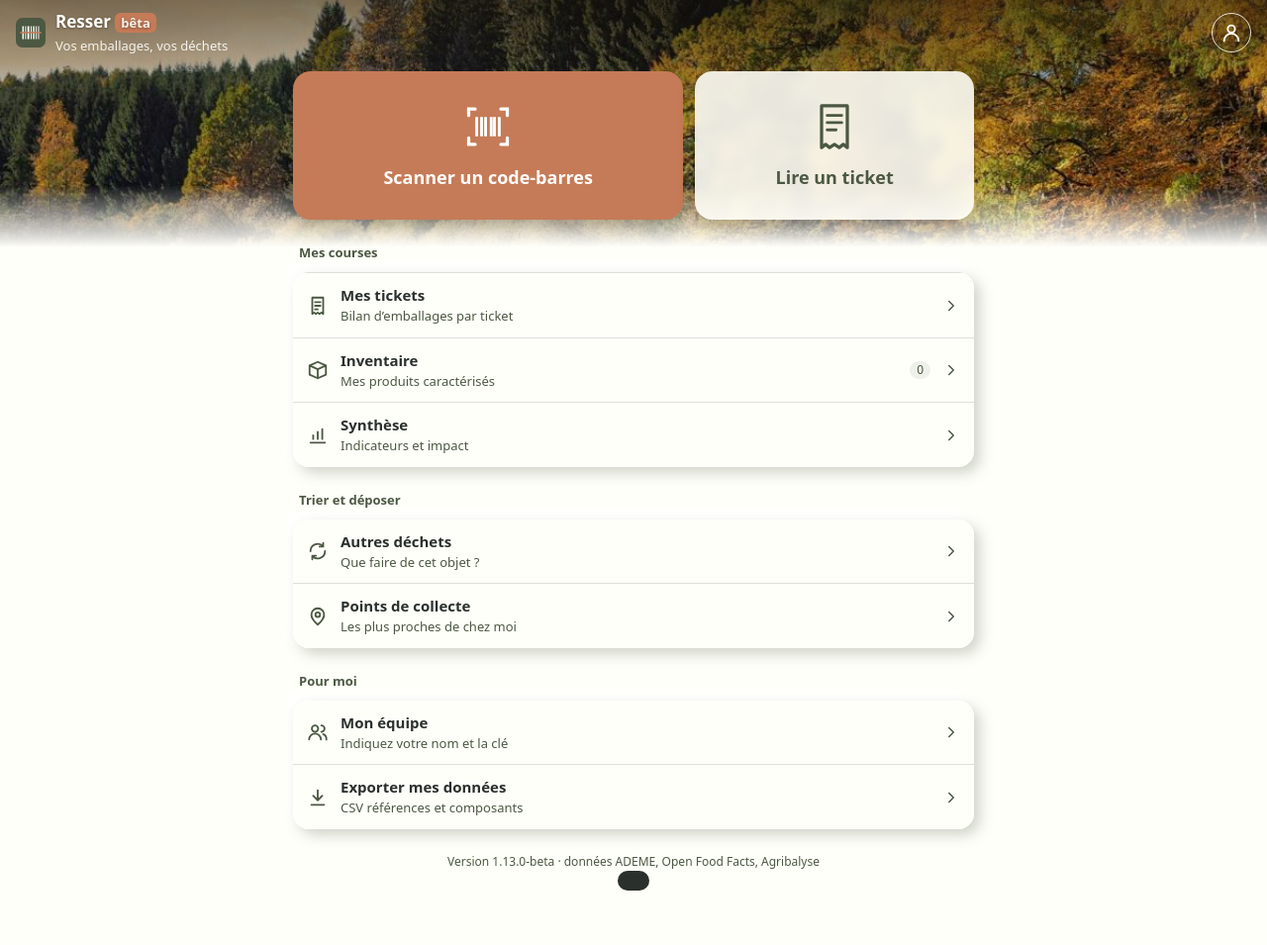
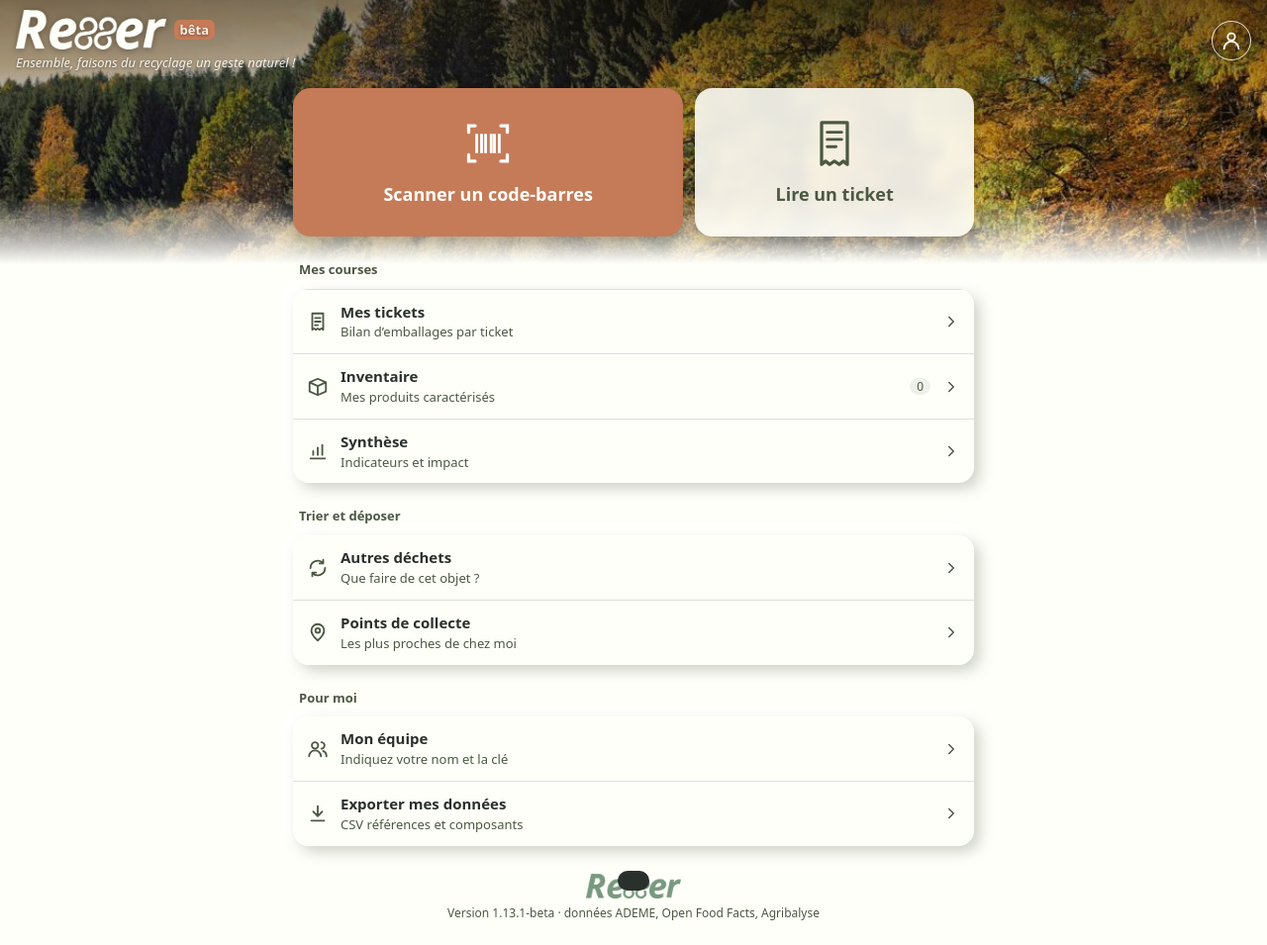
Before and after one commit to Caceres96/resser-app-v2, a plain HTML site: page index.html in a window 1280 px wide. Shown: the whole page at 99% size. Before the commit the page ends 903 px from the top, so only its background shows below. Drawn offline with Linux system fonts and the light colour scheme.

Commit message:
Beta 1.13.1 : logo Resser (en-tête, accueil, pied) et icônes PNG avec les boucles
Co-Authored-By: Claude Opus 5.5 <noreply@anthropic.com>

```diff
--- a/app.js
+++ b/app.js
@@ -4,7 +4,7 @@ import {
 } from './reglas.js';
 import { lireTicket, lireTicketPdf, apparier, ajouterLibelle, libellesDe, similarite, detecterDate, detecterEnseigne, detecterTotal, requeteRecherche } from './ticket.js';
 
-const APP_VERSION = '1.13.0-beta';
+const APP_VERSION = '1.13.1-beta';
 // Version bêta : stockage séparé de l'application stable (même origine github.io, autre clé),
 // pour qu'une erreur ici ne touche jamais l'inventaire de la version stable.
 const KEY = 'resser.v2';
--- a/index.html
+++ b/index.html
@@ -7,9 +7,10 @@
   <meta name="description" content="Version bêta : emballages à partir du code-barres et du ticket de caisse.">
   <meta name="theme-color" content="#4b5842">
   <link rel="manifest" href="manifest.webmanifest">
-  <link rel="icon" href="icon.svg" type="image/svg+xml">
+  <link rel="icon" href="icon-192.png" type="image/png">
+  <link rel="apple-touch-icon" href="icon-180.png">
   <!-- ?v= : à changer à chaque version, sinon certains navigateurs (appli Google sur iPhone) gardent l'ancien CSS 10 min -->
-  <link rel="stylesheet" href="styles.css?v=1.13.0">
+  <link rel="stylesheet" href="styles.css?v=1.13.1">
 </head>
 <body class="en-inicio">
   <header class="top">
@@ -17,8 +18,7 @@
       <button type="button" id="ir-inicio" class="inicio-btn" aria-label="Retour à l'accueil" hidden>
         <svg viewBox="0 0 24 24" width="22" height="22" aria-hidden="true"><path d="M3 11.5 12 4l9 7.5M5.5 9.5V20h5v-5.5h3V20h5V9.5" fill="none" stroke="currentColor" stroke-width="2" stroke-linecap="round" stroke-linejoin="round"/></svg>
       </button>
-      <img src="icon.svg" alt="" width="30" height="30">
-      <div><strong>Resser <span class="beta">bêta</span></strong><span>Vos emballages, vos déchets</span></div>
+      <div class="marca"><strong><img class="logo" src="logo-creme.png" alt="Resser" width="720" height="190"> <span class="beta">bêta</span></strong><span class="lema">Ensemble, faisons du recyclage un geste naturel&nbsp;!</span></div>
       <button type="button" id="ini-perfil" class="perfil-btn" aria-label="Mon équipe"><svg class="ic" viewBox="0 0 24 24" fill="none" stroke="currentColor" stroke-width="2" stroke-linecap="round" stroke-linejoin="round" aria-hidden="true"><circle cx="12" cy="8" r="4"/><path d="M4 21a8 8 0 0 1 16 0"/></svg></button>
     </div>
     <nav class="tabs" hidden>
@@ -59,6 +59,7 @@
         <button type="button" class="fila-menu" id="ini-equipe"><svg class="ic" viewBox="0 0 24 24" fill="none" stroke="currentColor" stroke-width="2" stroke-linecap="round" stroke-linejoin="round" aria-hidden="true"><circle cx="9" cy="8" r="3.5"/><path d="M2.5 20a6.5 6.5 0 0 1 13 0M16 4.5a3.5 3.5 0 0 1 0 7M18 14a6 6 0 0 1 3.5 6"/></svg><span class="txt"><strong>Mon équipe</strong><small id="ini-equipe-sub">Nom, clé, contexte d’achat</small></span><svg class="chev" viewBox="0 0 24 24" fill="none" stroke="currentColor" stroke-width="2" stroke-linecap="round" stroke-linejoin="round" aria-hidden="true"><path d="M9 6l6 6-6 6"/></svg></button>
         <button type="button" class="fila-menu" id="ini-export"><svg class="ic" viewBox="0 0 24 24" fill="none" stroke="currentColor" stroke-width="2" stroke-linecap="round" stroke-linejoin="round" aria-hidden="true"><path d="M12 4v11M7 10l5 5 5-5M5 20h14"/></svg><span class="txt"><strong>Exporter mes données</strong><small>CSV références et composants</small></span><svg class="chev" viewBox="0 0 24 24" fill="none" stroke="currentColor" stroke-width="2" stroke-linecap="round" stroke-linejoin="round" aria-hidden="true"><path d="M9 6l6 6-6 6"/></svg></button>
       </div>
+      <img class="logo-pie" src="logo-vert.png" alt="Resser" width="480" height="127">
       <p class="pie-inicio" id="ini-version"></p>
     </section>
 
@@ -165,6 +166,6 @@
   <datalist id="enseignes"></datalist>
   <datalist id="communes"></datalist>
   <div id="toast" role="status" aria-live="polite"></div>
-  <script type="module" src="app.js?v=1.13.0"></script>
+  <script type="module" src="app.js?v=1.13.1"></script>
 </body>
 </html>
--- a/styles.css
+++ b/styles.css
@@ -518,3 +518,14 @@ body.en-inicio .perfil-btn { display: grid; place-items: center; }
 .grupo-lbl { flex: 1; min-width: 0; }
 .lista li.grupo em { font-style: normal; font-size: 13px; color: var(--muted); }
 @media (prefers-color-scheme: dark) { .mos-ic, .grupo-ic { color: var(--accent); } }
+
+/* 1.13.1 : logo Resser (vert gris officiel #78997F ; en crème sur l'en-tête et la photo) */
+:root { --logo: #78997f; }
+.brand .marca { min-width: 0; }
+.brand .marca strong { display: flex; align-items: center; gap: 8px; }
+.brand .logo { display: block; height: 24px; width: auto; }
+.brand .lema { display: block; font-size: 12px; font-style: italic; }
+body.en-inicio .brand .logo { height: 40px; filter: drop-shadow(0 1px 3px rgba(0, 0, 0, .35)); }
+body.en-inicio .brand .lema { font-size: 13px; margin-top: 4px; text-shadow: 0 1px 3px rgba(0, 0, 0, .45); }
+.logo-pie { display: block; width: 96px; height: auto; margin: 28px auto 0; }
+.logo-pie + .pie-inicio { margin-top: 6px; }
--- a/sw.js
+++ b/sw.js
@@ -5,8 +5,8 @@
 // Les caches portent le préfixe « resser-v2- » : la version stable partage la même origine
 // (caceres96.github.io) et ses caches ne doivent jamais être effacés par la bêta.
 const PREFIXE = 'resser-v2-';
-const CACHE = `${PREFIXE}23`;
-const SHELL = ['./', 'index.html', 'styles.css', 'app.js', 'reglas.js', 'ticket.js', 'manifest.webmanifest', 'icon.svg', 'agribalyse.json', 'fondo-accueil.jpg'];
+const CACHE = `${PREFIXE}24`;
+const SHELL = ['./', 'index.html', 'styles.css', 'app.js', 'reglas.js', 'ticket.js', 'manifest.webmanifest', 'icon.svg', 'icon-192.png', 'logo-creme.png', 'logo-vert.png', 'agribalyse.json', 'fondo-accueil.jpg'];
 const CDN = /^https:\/\/(cdn|fastly)\.jsdelivr\.net\/npm\/(barcode-detector|zxing-wasm|tesseract\.js|tesseract\.js-core|@tesseract\.js-data\/fra|pdfjs-dist)@/;
 
 self.addEventListener('install', (e) => {
```
Also changed, not shown: icon-180.png (added), icon-192.png (added), icon-512.png (added), logo-creme.png (added), logo-vert.png (added), manifest.webmanifest.
